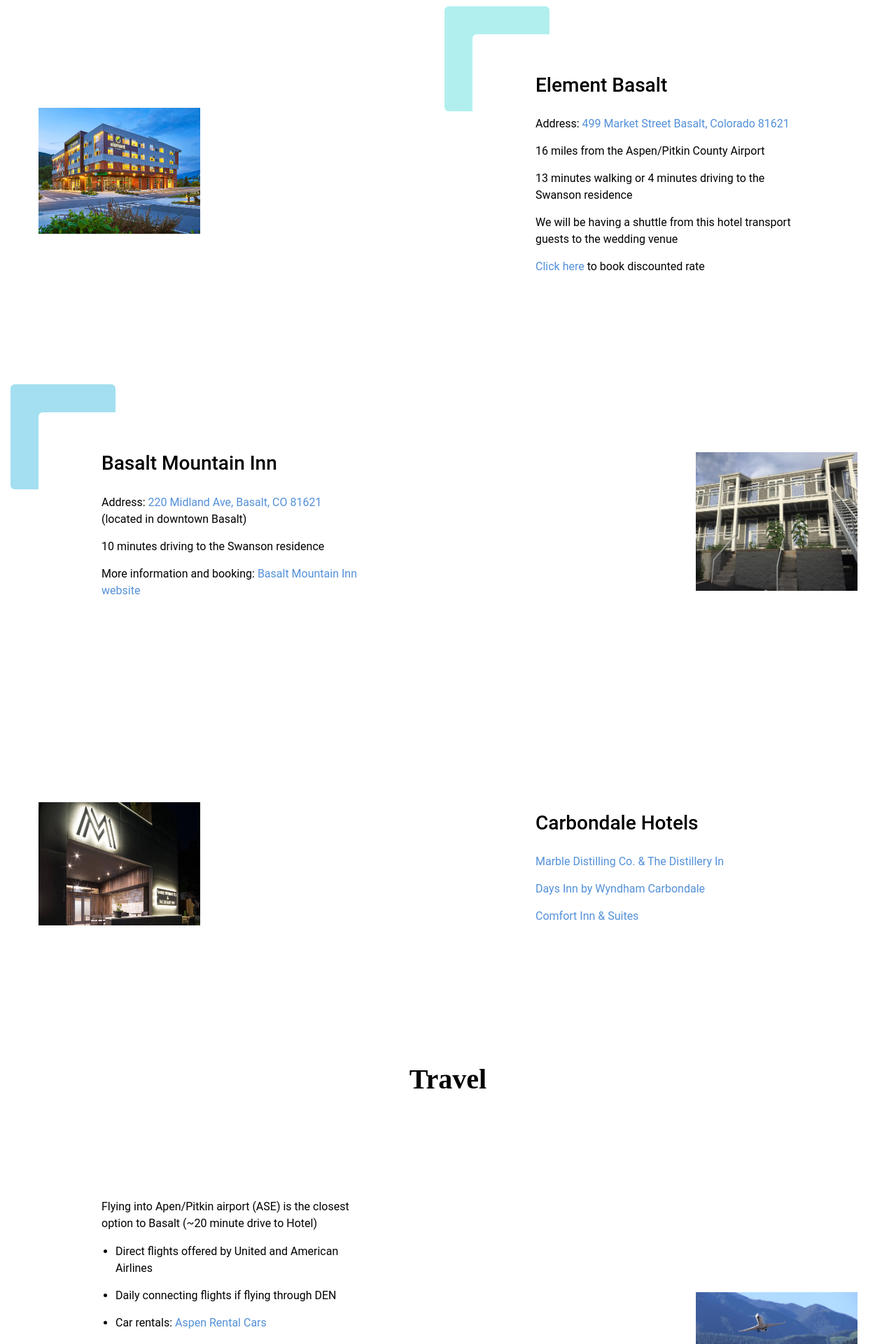
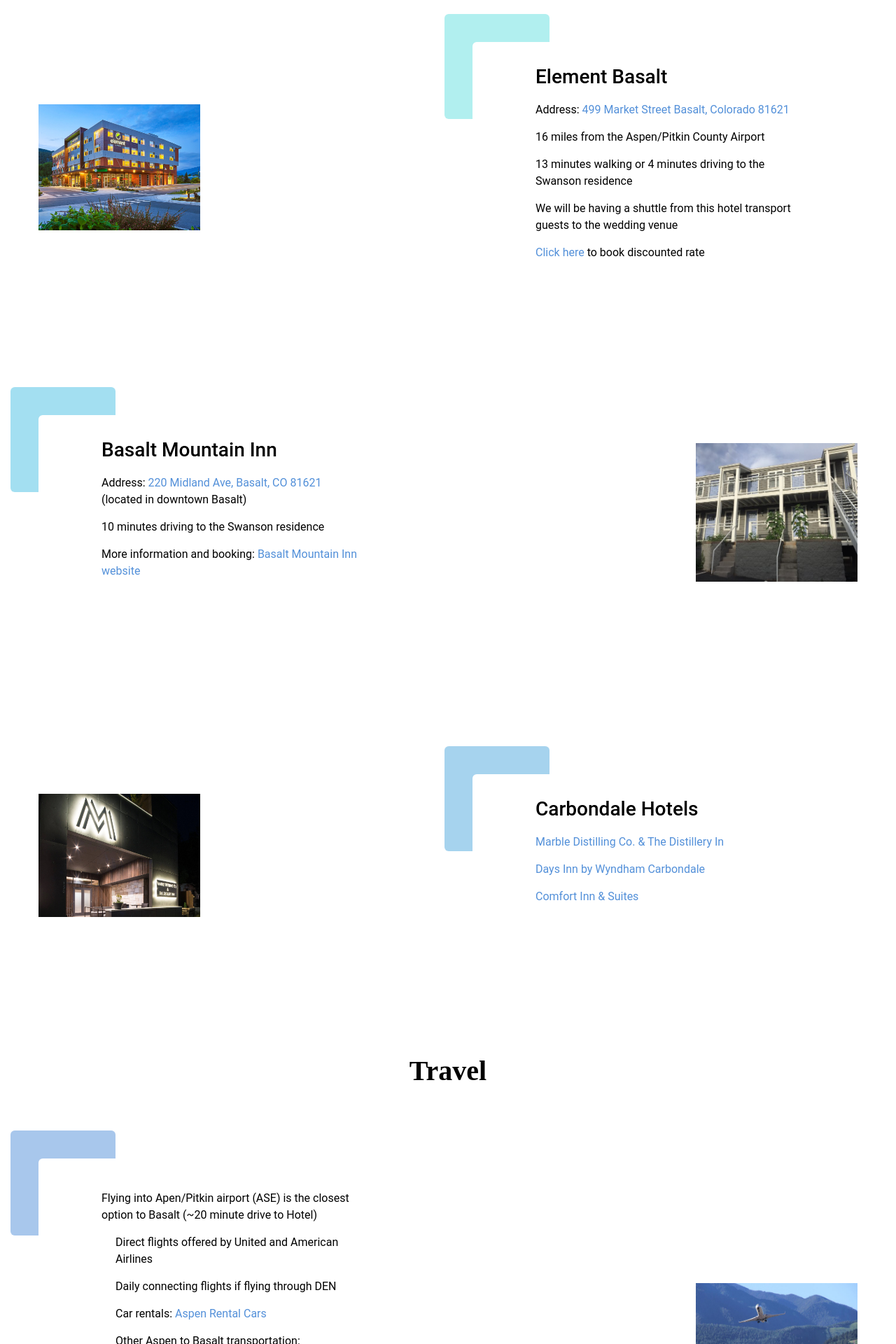
Before and after one commit to swanie21/wedding-story, a Next.js app: page /travel in a window 1280 px wide. Shown: the part 880-2800 px from the top of the page at 70% size. Built offline with nearby package versions, Linux system fonts and the light colour scheme.

Commit message:
add reset stylesheet and make travel page responsive

```diff
--- a/components/Nav/Nav.tsx
+++ b/components/Nav/Nav.tsx
@@ -17,7 +17,7 @@
           <li className={`${styles['nav__link']} ${router.pathname == '/wedding-party' && styles['active']}`}><Link href="/wedding-party" prefetch={false}>Wedding Party</Link></li>
           <li className={`${styles['nav__link']} ${router.pathname == '/things-to-do' && styles['active']}`}><Link href="/things-to-do" prefetch={false}>Things to do</Link></li>
           <li className={`${styles['nav__link']} ${router.pathname == '/rsvp' && styles['active']}`}><Link href="/rsvp" prefetch={false}>RSVP</Link></li>
-          <li className={`${styles['nav__link']} ${router.pathname == '/adventure-fund' && styles['active']}`}><Link href="/adventure-fund" prefetch={false}>Adventure Fund</Link></li>
+          <li className={`${styles['nav__link']} ${router.pathname == '/registry' && styles['active']}`}><Link href="/registry" prefetch={false}>Registry</Link></li>
         </ul>
         <NavMobile />
       </nav>
--- a/components/NavMobile/NavMobile.tsx
+++ b/components/NavMobile/NavMobile.tsx
@@ -28,7 +28,7 @@
           <li className={styles['nav__link']}><Link href="/wedding-party" prefetch={false}>Wedding Party</Link></li>
           <li className={styles['nav__link']}><Link href="/things-to-do" prefetch={false}>Things to do</Link></li>
           <li className={styles['nav__link']}><Link href="/rsvp" prefetch={false}>RSVP</Link></li>
-          <li className={styles['nav__link']}><Link href="/adventure-fund" prefetch={false}>Adventure Fund</Link></li>
+          <li className={styles['nav__link']}><Link href="/registry" prefetch={false}>Adventure Fund</Link></li>
         </ul>
       </div>
     </div>
--- a/pages/travel/index.tsx
+++ b/pages/travel/index.tsx
@@ -29,10 +29,10 @@
         </div>
         <h1>Accommodations</h1>
         <div className={`flex-wrapper ${styles['travel__section']}`}>
-          <div className="flex-half">
+          <div className="flex-half flex-half-2">
             <div className={`${styles['travel__image']} ${styles['travel__image-2']}`} role="img"  style={{ backgroundImage: `url('/element-hotel.jpeg')` }} />
           </div>
-          <div className="flex-half">
+          <div className="flex-half flex-half-1">
             <div className={styles['travel__details--container']}>
               <span className={`${styles['travel__details--block']} ${styles['travel__details--block-2']}`} />
               <div className={styles['travel__details']}>
@@ -63,10 +63,10 @@
           </div>
         </div>
         <div className={`flex-wrapper ${styles['travel__section']}`}>
-          <div className="flex-half">
+          <div className="flex-half flex-half-2">
             <div className={`${styles['travel__image']} ${styles['travel__image-4']}`} role="img"  style={{ backgroundImage: `url('/marble-distillery-inn.jpeg')` }} />
           </div>
-          <div className="flex-half">
+          <div className="flex-half flex-half-1">
             <div className={styles['travel__details--container']}>
               <span className={`${styles['travel__details--block']} ${styles['travel__details--block-4']} `} />
               <div className={styles['travel__details']}>
@@ -99,10 +99,10 @@
           </div>
         </div>
         <div className={`flex-wrapper ${styles['travel__section']}`}>
-          <div className="flex-half">
+          <div className="flex-half flex-half-2">
             <div className={`${styles['travel__image']} ${styles['travel__image-6']}`} role="img"  style={{ backgroundImage: `url('/glenwood-canyon.jpeg')` }} />
           </div>
-          <div className="flex-half">
+          <div className="flex-half flex-half-1">
             <div className={styles['travel__details--container']}>
               <span className={`${styles['travel__details--block']} ${styles['travel__details--block-6']}`} />
               <div className={styles['travel__details']}>
--- a/pages/travel/travel.module.scss
+++ b/pages/travel/travel.module.scss
@@ -6,10 +6,18 @@
 
   > h1 {
     text-align: center;
+
+    @include respond_to(desktop) {
+      margin-top: 30px;
+    }
   }
 
   &__section {
-    margin: 30px;
+    margin: 60px 20px;
+
+    @include respond_to(mobile-large-and-larger) {
+      margin: 100px 30px;
+    }
 
     @include respond_to(desktop) {
       margin: 100px 0;
@@ -20,11 +28,21 @@
     margin: auto;
     max-width: 370px;
 
+    > h2 {
+      margin-top: 0;
+    }
+
     &--container {
       background-color: $white;
       border-radius: 6px;
       position: relative;
-      padding: 30px;
+      padding: 20px;
+      width: 100%;
+
+      @include respond_to(mobile-large-and-larger) {
+        padding: 30px;
+        width: initial;
+      }
 
       @include respond_to(desktop) {
         width: 550px;
@@ -33,18 +51,27 @@
 
     > ul {
       padding-left: 20px;
+
+      li {
+        word-break: break-word;
+      }
     }
 
     &--block {
       border-radius: 6px;
       display: block;
       height: 150px;
-      left: -40px;
+      left: -20px;
       opacity: 0.5;
       position: absolute;
-      top: -40px;
       width: 150px;
+      top: -20px;
       z-index: -1;
+
+      @include respond_to(mobile-large-and-larger) {
+        left: -40px;
+        top: -40px;
+      }
 
       &-1 {
         background-color: $turqoise;
@@ -57,6 +84,18 @@
       &-3 {
         background-color: $blue-sky;
       }
+
+      &-4 {
+        background-color: $blue-jeans;
+      }
+
+      &-5 {
+        background-color: $blue;
+      }
+
+      &-6 {
+        background-color: $periwinkle;
+      }
     }
   }
 
@@ -64,8 +103,18 @@
     background-position: center;
     background-size: contain;
     background-repeat: no-repeat;
-    height: 400px;
-    width: 400px;
+    height: 280px;
+    width: 100%;
+
+    @include respond_to(mobile-large-and-larger) {
+      height: 300px;
+      width: 300px;
+    }
+
+    @include respond_to(tablet-large-and-larger) {
+      height: 400px;
+      width: 400px;
+    }
 
     @include respond_to(desktop) {
       background-attachment: fixed;
--- a/styles/Home.module.scss
+++ b/styles/Home.module.scss
@@ -8,11 +8,13 @@
     color: $white;
     font-size: 40px;
     line-height: 50px;
+    margin-bottom: 30px;
     text-align: center;
 
     @include respond_to(desktop) {
       font-size: 100px;
       line-height: 110px;
+      margin-bottom: 50px;
     }
   }
 
--- /dev/null
+++ b/styles/base/_reset.scss
@@ -0,0 +1,139 @@
+/* http://meyerweb.com/eric/tools/css/reset/
+   v2.0 | 20110126
+   License: none (public domain)
+*/
+
+html,
+body,
+div,
+span,
+applet,
+object,
+iframe,
+h1,
+h2,
+h3,
+h4,
+h5,
+h6,
+p,
+blockquote,
+pre,
+a,
+abbr,
+acronym,
+address,
+big,
+cite,
+code,
+del,
+dfn,
+em,
+img,
+ins,
+kbd,
+q,
+s,
+samp,
+small,
+strike,
+strong,
+sub,
+sup,
+tt,
+var,
+b,
+u,
+i,
+center,
+dl,
+dt,
+dd,
+ol,
+ul,
+li,
+fieldset,
+form,
+label,
+legend,
+table,
+caption,
+tbody,
+tfoot,
+thead,
+tr,
+th,
+td,
+article,
+aside,
+canvas,
+details,
+embed,
+figure,
+figcaption,
+footer,
+header,
+hgroup,
+menu,
+nav,
+output,
+ruby,
+section,
+summary,
+time,
+mark,
+audio,
+video {
+  margin: 0;
+  padding: 0;
+  border: 0;
+  font-size: 100%;
+  font: inherit;
+  vertical-align: baseline;
+}
+
+/* HTML5 display-role reset for older browsers */
+article,
+aside,
+details,
+figcaption,
+figure,
+footer,
+header,
+hgroup,
+menu,
+nav,
+section {
+  display: block;
+}
+
+body {
+  line-height: 1;
+}
+
+ol,
+ul {
+  list-style: none;
+}
+
+blockquote,
+q {
+  quotes: none;
+}
+
+blockquote:before,
+blockquote:after,
+q:before,
+q:after {
+  content: '';
+  content: none;
+}
+
+table {
+  border-collapse: collapse;
+  border-spacing: 0;
+}
+
+img {
+  vertical-align: middle;
+}
--- a/styles/base/_typography.scss
+++ b/styles/base/_typography.scss
@@ -3,14 +3,9 @@
 
 h1 {
   font-family: 'Abril Fatface', cursive;
-  font-size: 28px;
+  font-size: 40px;
   font-weight: 700;
-  line-height: 38px;
-
-  @include respond_to(tablet-and-larger) {
-    font-size: 40px;
-    line-height: 50px;
-  }
+  line-height: 50px;
 }
 
 h2 {
--- a/styles/globals.scss
+++ b/styles/globals.scss
@@ -1,3 +1,4 @@
+@import 'base/reset';
 @import 'base/colors';
 @import 'base/typography';
 @import 'utils/media-queries';
@@ -35,6 +36,26 @@
   display: flex;
   flex-direction: column;
   justify-content: center;
-  min-width: 350px;
-  width: 50%;
+  width: 100%;
+
+  @include respond_to(mobile-large-and-larger) {
+    min-width: 300px;
+    width: 50%;
+  }
+
+  &-1 {
+    order: 1;
+
+    @include respond_to(mobile-large-and-larger) {
+      order: 2;
+    }
+  }
+
+  &-2 {
+    order: 2;
+
+    @include respond_to(mobile-large-and-larger) {
+      order: 1;
+    }
+  }
 }
--- a/styles/utils/_media-queries.scss
+++ b/styles/utils/_media-queries.scss
@@ -30,16 +30,6 @@
       @content;
     }
   }
-  @if $media == desktop-medium {
-    @media only screen and (min-width: 1390px) {
-      @content;
-    }
-  }
-  @if $media == desktop-largest {
-    @media only screen and (min-width: 1575px) {
-      @content;
-    }
-  }
   // Max-width media queries
   @if $media == tablet-and-smaller {
     @media only screen and (max-width: 768px) {
```
Also changed, not shown: pages/registry/index.tsx (renamed from pages/adventure-fund/index.tsx, +4 -3 lines), pages/registry/registry.module.scss (added, +13 -0 lines).
